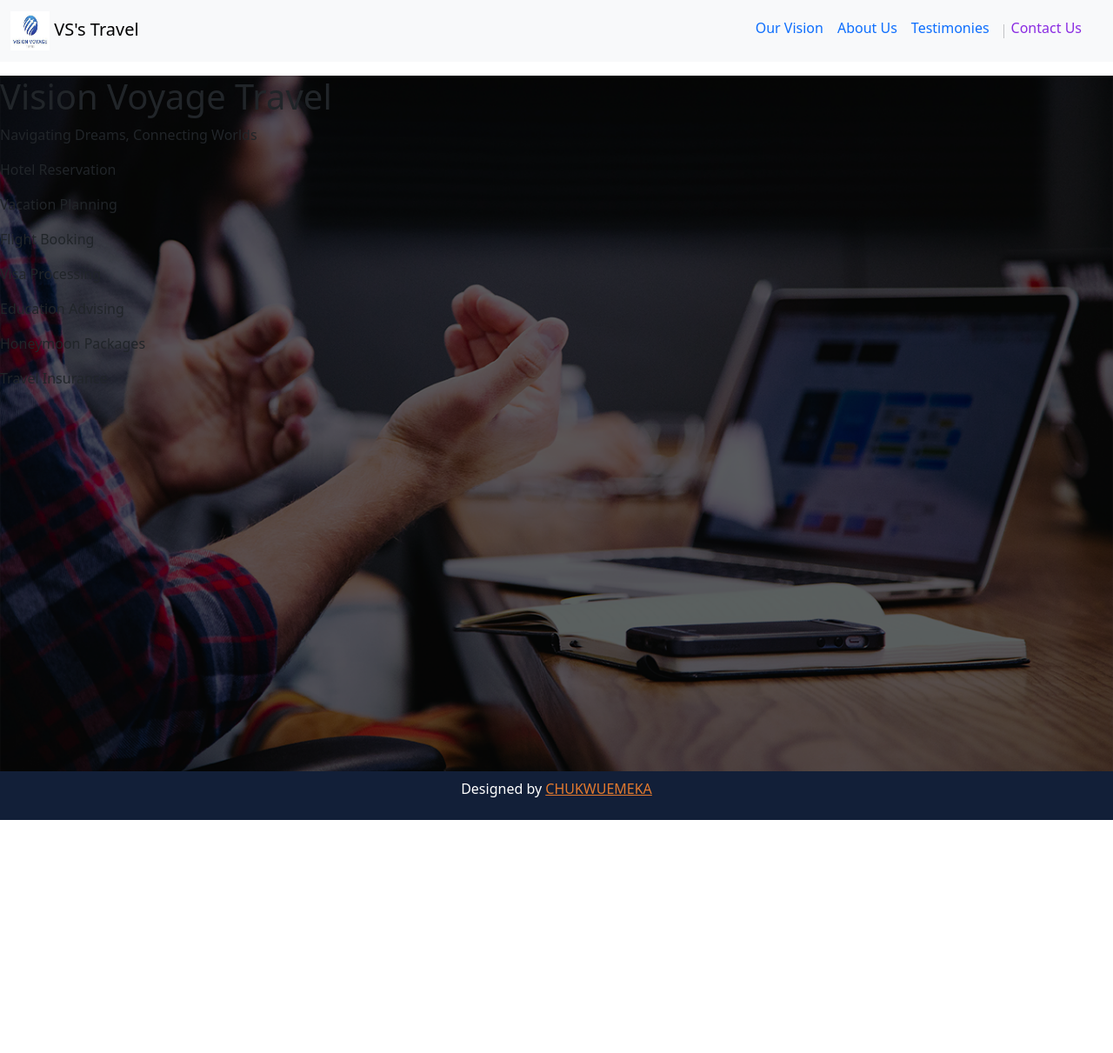
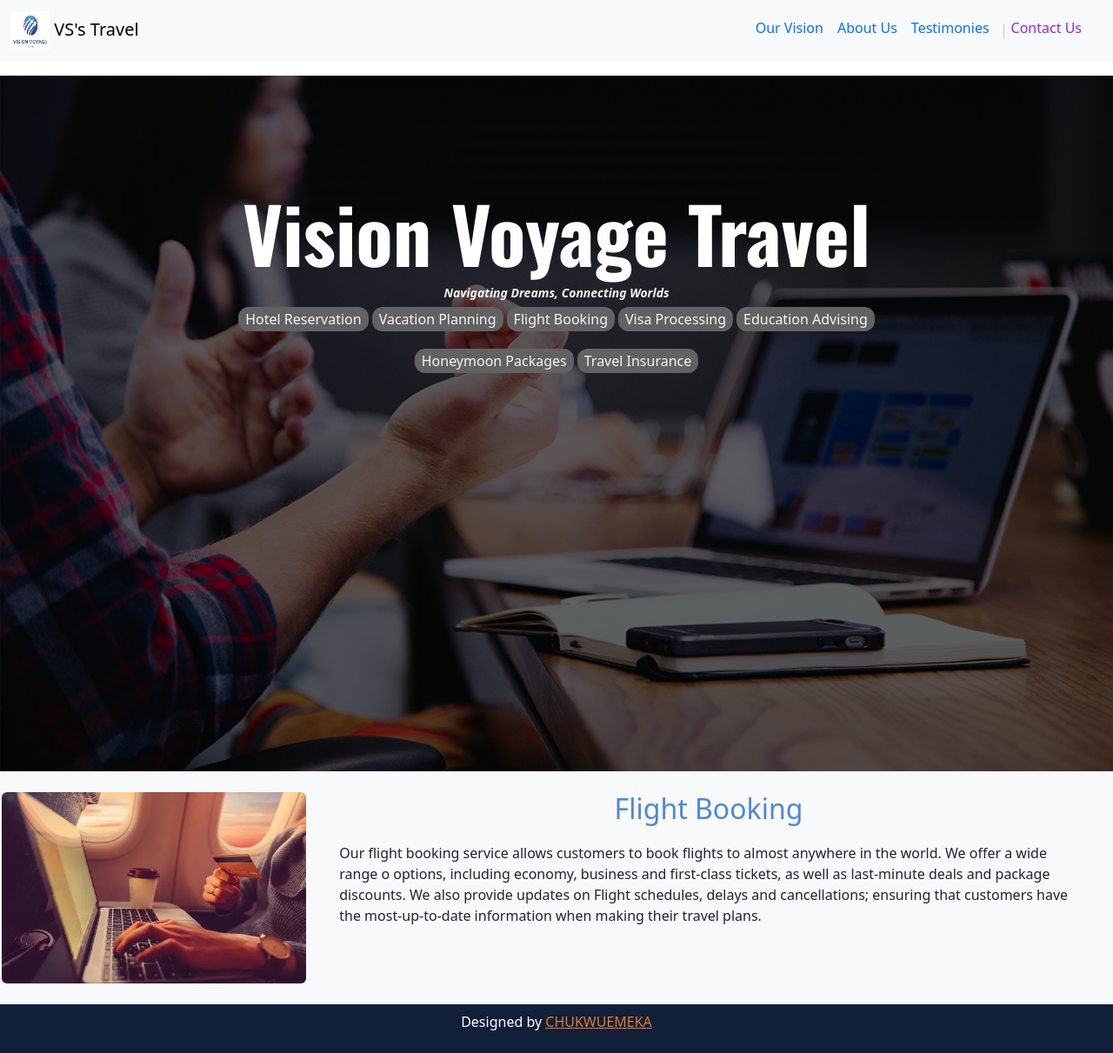
Before and after one commit to Roseokpe/visionvoyage, a React (Create React App) app: page / in a window 1280 px wide. Shown: the whole page at 87% size. Before the commit the page ends 943 px from the top, so only its background shows below. Built offline with nearby package versions, Linux system fonts and the light colour scheme.

Commit message:
Add the flight section

```diff
--- a/src/App.css
+++ b/src/App.css
@@ -11,3 +11,58 @@
 .hero-section {
     height: 100vh;
   }
+
+  .hero-section h1 {
+    display: block;
+    text-align: center;
+    font-family: "Oswald", sans-serif;
+    font-weight: 900;
+    font-size: 48px;
+    color: #fff;
+    padding-top: 30%;
+  }
+
+  .hero-section h2 {
+    text-align: center;
+    font-weight: 900;
+    font-size: 14px;
+    color: #f7f3f3;
+    font-style: italic;
+  }
+
+  .services {
+    display: flex;
+    font-display: row;
+    flex-wrap: wrap;
+    justify-content: center;
+    width: 80%;
+    margin: 0 auto;
+    gap: 4px;
+  }
+
+  .services p {
+background-color: #636262;
+color: whitesmoke;
+padding: 2px 8px;
+border-radius: 12px;
+  }
+
+  @media screen and (min-width: 768px) {
+    .hero-section h1 {
+        font-size: 88px;
+        padding-top: 10%;
+    }
+
+    .services {
+        width: 60%;
+    }
+    .flight-section {
+        display: flex;
+        flex-direction: row;
+        margin: 0 0;
+
+    }
+    .flight-image {
+        margin: 0 0;
+    }
+  }
--- a/src/App.js
+++ b/src/App.js
@@ -4,6 +4,7 @@ import NavBar from './components/navbar';
 import 'bootstrap/dist/css/bootstrap.min.css';
 import Footer from './components/footer';
 import Hero from './components/hero';
+import Flight from './components/flight';
 
 function App() {
   return (
@@ -11,7 +12,7 @@ function App() {
       <NavBar />
       <Hero />
       <Routes>
-         {/* <Route path="/" element={<Home />} /> */}
+        <Route path="/" element={<Flight />} />
       </Routes>
       <Footer />
     </div>
--- /dev/null
+++ b/src/components/flight.js
@@ -0,0 +1,29 @@
+import React from 'react';
+import Image from 'react-bootstrap/Image';
+import flightImage from '../asset/flight.png';
+
+const Flight = () => (
+  <div
+    className="flight-section"
+    style={{
+      backgroundColor: '#F8F9FA', padding: '24px 2px',
+    }}
+  >
+    <div className="flight-image" style={{ width: '350px', borderRadius: '12px', margin: '0 auto' }}>
+      <Image src={flightImage} rounded style={{ height: '220px', width: '350px' }} />
+    </div>
+
+    <div style={{ padding: ' 0 3%' }}>
+      <h2 style={{ textAlign: 'center', color: '#4F87D8' }}>Flight Booking</h2>
+      <p style={{ paddingTop: '12px' }}>
+        Our flight booking service allows customers to book flights to almost anywhere in
+        the world. We offer a wide range o options, including economy, business and first-class
+        tickets, as well as last-minute deals and package discounts.
+        We also provide updates on Flight schedules, delays and cancellations;
+        ensuring that customers have the most-up-to-date information when making their travel plans.
+      </p>
+    </div>
+  </div>
+);
+
+export default Flight;
--- a/src/components/hero.js
+++ b/src/components/hero.js
@@ -8,11 +8,14 @@ const Hero = () => (
       position: 'relative', backgroundImage: `url(${hero})`, backgroundRepeat: 'no-repeat', backgroundSize: 'cover', backgroundPosition: 'center',
     }}
   >
-    <div style={{
-      position: 'absolute'}}>
+    <div
+      style={{
+        position: 'absolute', width: '100%',
+      }}
+    >
       <h1>Vision Voyage Travel</h1>
-    <p> Navigating Dreams, Connecting Worlds</p>
-    <div className=''>
+      <h2> Navigating Dreams, Connecting Worlds</h2>
+      <div className="services">
         <p> Hotel Reservation</p>
         <p> Vacation Planning</p>
         <p> Flight Booking</p>
--- a/src/components/navbar.js
+++ b/src/components/navbar.js
@@ -48,7 +48,7 @@ function NavBar() {
           >
             <Offcanvas.Header closeButton>
               <Offcanvas.Title id="offcanvasNavbarLabel">
-              VS&#39;s Travel
+                VS&#39;s Travel
               </Offcanvas.Title>
             </Offcanvas.Header>
             <Offcanvas.Body>
@@ -58,7 +58,7 @@ function NavBar() {
                   to="story"
                   spy
                   smooth
-                  offset={-70} // Adjust this value as needed to properly align the scrolling position
+                  offset={-70}
                   duration={500}
                   style={scrollLinkStyle} // Apply inline styling
                   className={activeLink === 'story' ? 'active navbar-link' : 'navbar-link'}
```
Also changed, not shown: src/asset/flight.png (added). Lines whose indentation alone changed are shown as unchanged.
